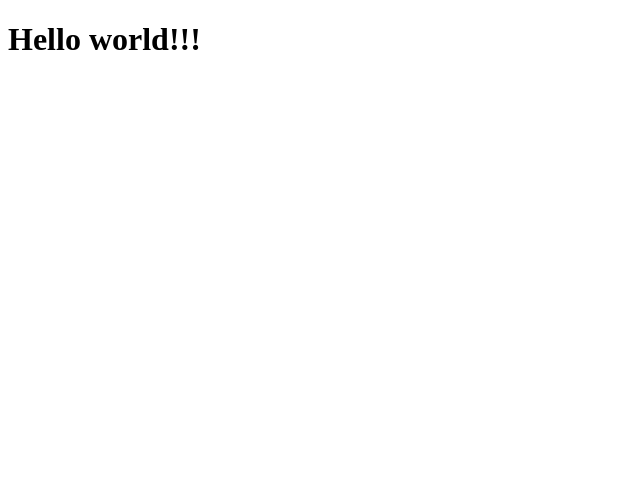
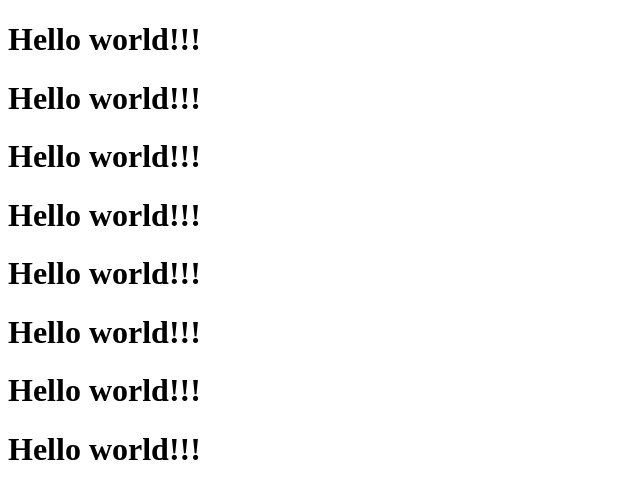
Before and after one commit to hydralysk-zerg/ITVDN, a plain HTML site: page git/index.html in a window 1280 px wide. Shown: the whole page, without its empty margins (0-640 px from the left). Drawn offline with Linux system fonts and the light colour scheme.

Commit message:
Hello word

```diff
--- a/git/index.html
+++ b/git/index.html
@@ -8,5 +8,12 @@
 </head>
 <body>
     <h1>Hello world!!!</h1>
+    <h1>Hello world!!!</h1>
+    <h1>Hello world!!!</h1>
+    <h1>Hello world!!!</h1>
+    <h1>Hello world!!!</h1>
+    <h1>Hello world!!!</h1>
+    <h1>Hello world!!!</h1>
+    <h1>Hello world!!!</h1>
 </body>
 </html>
```
Also changed, not shown: 1 other file.
